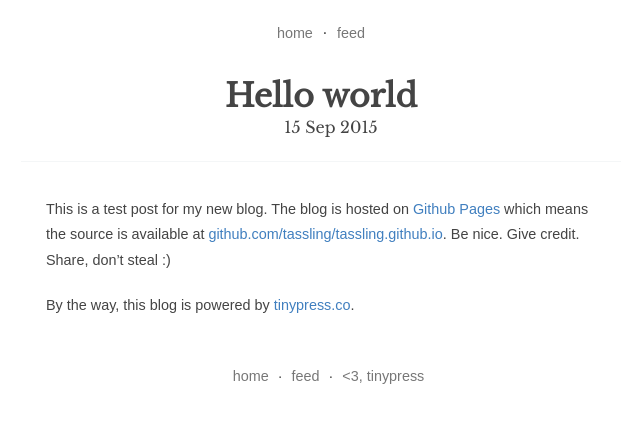
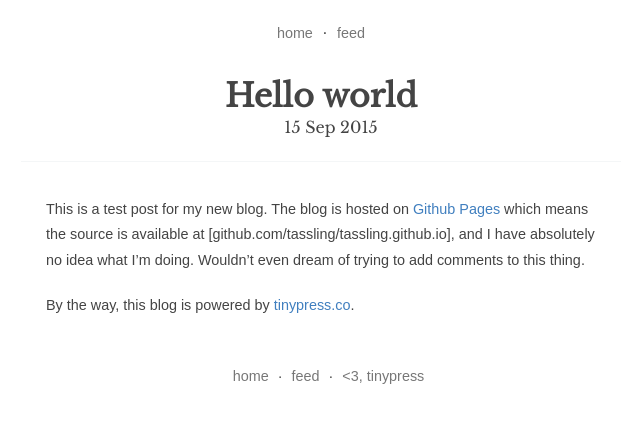
Before and after one commit to tassling/tassling.github.io, a Jekyll site: the page built from _posts/2015-09-15-hello-world.markdown, in a window 1280 px wide. Shown: the top 423 px of the page, without its empty margins (319-959 px from the left). Built offline with Jekyll 4.4.1, drawn with Linux system fonts in a browser that asks for light colours.

Commit message:
Post update: Hello world

```diff
--- a/_posts/2015-09-15-hello-world.markdown
+++ b/_posts/2015-09-15-hello-world.markdown
@@ -3,6 +3,6 @@ published: true
 title: Hello world
 layout: post
 ---
-This is a test post for my new blog. The blog is hosted on [Github Pages](http://pages.github.com/) which means the source is available at [github.com/tassling/tassling.github.io](http://github.com/tassling/tassling.github.io). Be nice. Give credit. Share, don't steal :)
+This is a test post for my new blog. The blog is hosted on [Github Pages](http://pages.github.com/) which means the source is available at [github.com/tassling/tassling.github.io], and I have absolutely no idea what I'm doing. Wouldn't even dream of trying to add comments to this thing.
 
 By the way, this blog is powered by [tinypress.co](https://tinypress.co).
```
